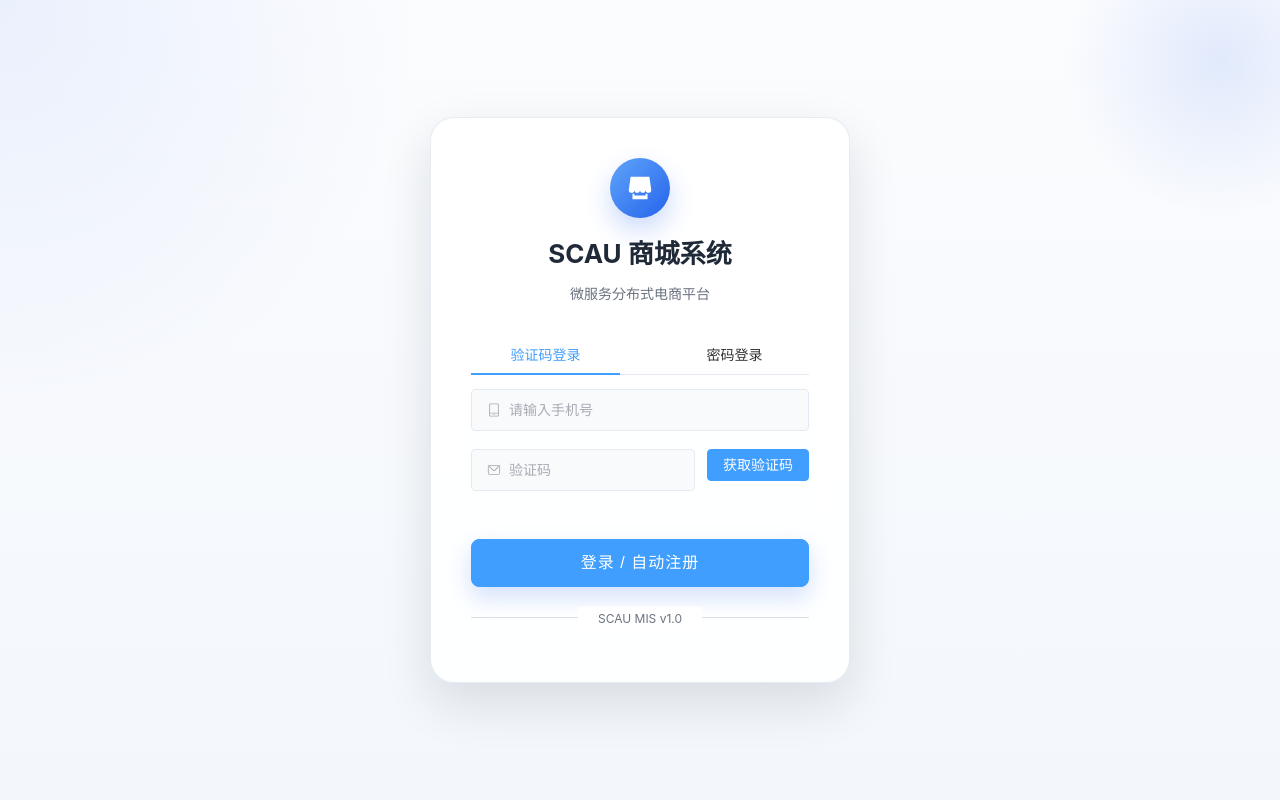
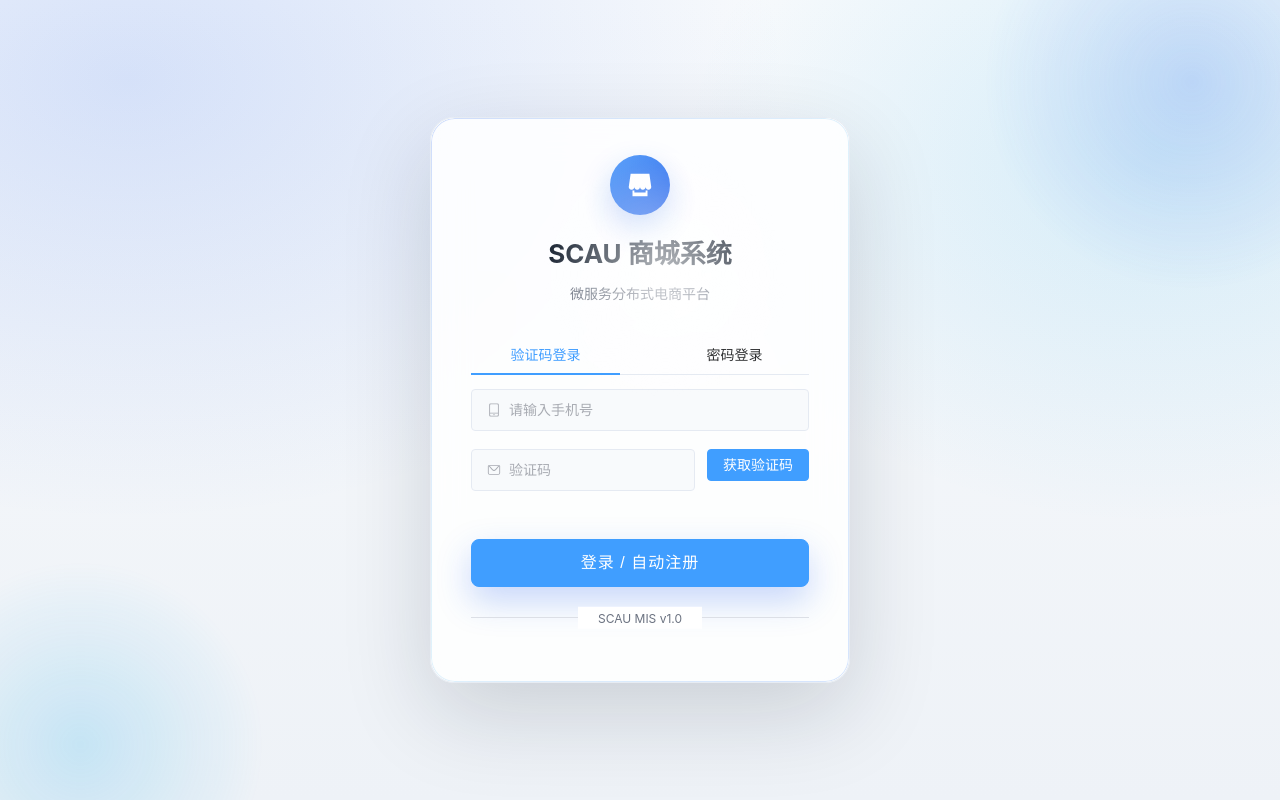
Before and after one commit to ca1kun/cloudmall-frontend, a Vue app: page /login in a window 1280 px wide. Built offline with nearby package versions, Linux system fonts and the light colour scheme; the HTML template or start-up script is replaced by a standard one.

Commit message:
feat(login): 优化登录页面样式与动画效果

```diff
--- a/src/views/login/index.vue
+++ b/src/views/login/index.vue
@@ -179,8 +179,9 @@ const handleLogin = async () => {
   justify-content: center;
   align-items: center;
   background:
-    radial-gradient(circle at top left, rgba(37, 99, 235, 0.08), transparent 28%),
-    linear-gradient(180deg, #fbfcfe 0%, #f3f7fc 100%);
+    radial-gradient(1200px 800px at 10% 10%, rgba(37, 99, 235, 0.16), transparent 55%),
+    radial-gradient(900px 700px at 90% 20%, rgba(14, 165, 233, 0.14), transparent 52%),
+    linear-gradient(180deg, #f8fafc 0%, #eef2f7 100%);
   position: relative;
   overflow: hidden;
 }
@@ -189,21 +190,69 @@ const handleLogin = async () => {
 .login-container::before {
   content: "";
   position: absolute;
-  width: 320px; height: 320px;
-  background: radial-gradient(circle, rgba(37, 99, 235, 0.12), transparent 68%);
+  width: 420px;
+  height: 420px;
+  background: radial-gradient(circle, rgba(37, 99, 235, 0.18), transparent 70%);
   border-radius: 50%;
-  top: -100px; right: -100px;
+  top: -140px;
+  right: -140px;
+  filter: blur(2px);
+  animation: float-orb-1 10s ease-in-out infinite;
+}
+
+.login-container::after {
+  content: "";
+  position: absolute;
+  width: 360px;
+  height: 360px;
+  background: radial-gradient(circle, rgba(14, 165, 233, 0.18), transparent 72%);
+  border-radius: 50%;
+  bottom: -140px;
+  left: -120px;
+  filter: blur(4px);
+  animation: float-orb-2 12s ease-in-out infinite;
 }
 
 .login-box {
   width: 420px;
   padding: 40px;
-  background: rgba(255, 255, 255, 0.9);
+  background: rgba(255, 255, 255, 0.86);
   border: 1px solid rgba(229, 234, 242, 0.9);
   border-radius: 24px;
-  box-shadow: var(--app-shadow-lg);
-  backdrop-filter: blur(12px);
+  box-shadow: 0 30px 90px rgba(15, 23, 42, 0.16);
+  backdrop-filter: blur(18px);
   z-index: 10;
+  position: relative;
+  overflow: hidden;
+  animation: card-rise 800ms ease-out;
+}
+
+.login-box::before {
+  content: "";
+  position: absolute;
+  inset: 0;
+  border-radius: 24px;
+  padding: 1px;
+  background: linear-gradient(135deg, rgba(37, 99, 235, 0.35), rgba(14, 165, 233, 0.2), rgba(59, 130, 246, 0.35));
+  -webkit-mask: linear-gradient(#fff 0 0) content-box, linear-gradient(#fff 0 0);
+  -webkit-mask-composite: xor;
+  mask-composite: exclude;
+  pointer-events: none;
+  opacity: 0.7;
+  animation: border-glow 6s linear infinite;
+}
+
+.login-box::after {
+  content: "";
+  position: absolute;
+  top: -120px;
+  left: -120px;
+  width: 240px;
+  height: 240px;
+  background: radial-gradient(circle, rgba(255, 255, 255, 0.8), transparent 70%);
+  filter: blur(6px);
+  opacity: 0.7;
+  animation: light-sweep 9s ease-in-out infinite;
 }
 
 .login-header {
@@ -220,7 +269,8 @@ const handleLogin = async () => {
   justify-content: center;
   align-items: center;
   margin: 0 auto 15px;
-  box-shadow: 0 12px 26px rgba(37, 99, 235, 0.24);
+  box-shadow: 0 14px 30px rgba(37, 99, 235, 0.28);
+  animation: logo-float 4s ease-in-out infinite;
 }
 
 .title {
@@ -264,7 +314,18 @@ const handleLogin = async () => {
   border-radius: 8px;
   margin-top: 10px;
   letter-spacing: 1px;
-  box-shadow: 0 10px 24px rgba(37, 99, 235, 0.2);
+  box-shadow: 0 14px 34px rgba(37, 99, 235, 0.26);
+  position: relative;
+  overflow: hidden;
+}
+
+.login-btn::after {
+  content: "";
+  position: absolute;
+  inset: 0;
+  background: linear-gradient(120deg, transparent 0%, rgba(255, 255, 255, 0.45) 45%, transparent 90%);
+  transform: translateX(-120%);
+  animation: btn-shimmer 3.2s ease-in-out infinite;
 }
 
 .login-footer {
@@ -287,4 +348,41 @@ const handleLogin = async () => {
   border-color: var(--app-primary);
   background-color: #fff;
 }
+
+@keyframes float-orb-1 {
+  0%, 100% { transform: translate3d(0, 0, 0); }
+  50% { transform: translate3d(-18px, 12px, 0); }
+}
+
+@keyframes float-orb-2 {
+  0%, 100% { transform: translate3d(0, 0, 0); }
+  50% { transform: translate3d(22px, -16px, 0); }
+}
+
+@keyframes card-rise {
+  0% { transform: translateY(14px) scale(0.98); opacity: 0; }
+  100% { transform: translateY(0) scale(1); opacity: 1; }
+}
+
+@keyframes border-glow {
+  0% { opacity: 0.45; }
+  50% { opacity: 0.9; }
+  100% { opacity: 0.45; }
+}
+
+@keyframes light-sweep {
+  0%, 100% { transform: translate3d(0, 0, 0); opacity: 0.55; }
+  50% { transform: translate3d(240px, 160px, 0); opacity: 0.9; }
+}
+
+@keyframes logo-float {
+  0%, 100% { transform: translateY(0); }
+  50% { transform: translateY(-6px); }
+}
+
+@keyframes btn-shimmer {
+  0% { transform: translateX(-120%); }
+  55% { transform: translateX(120%); }
+  100% { transform: translateX(120%); }
+}
 </style>
```
